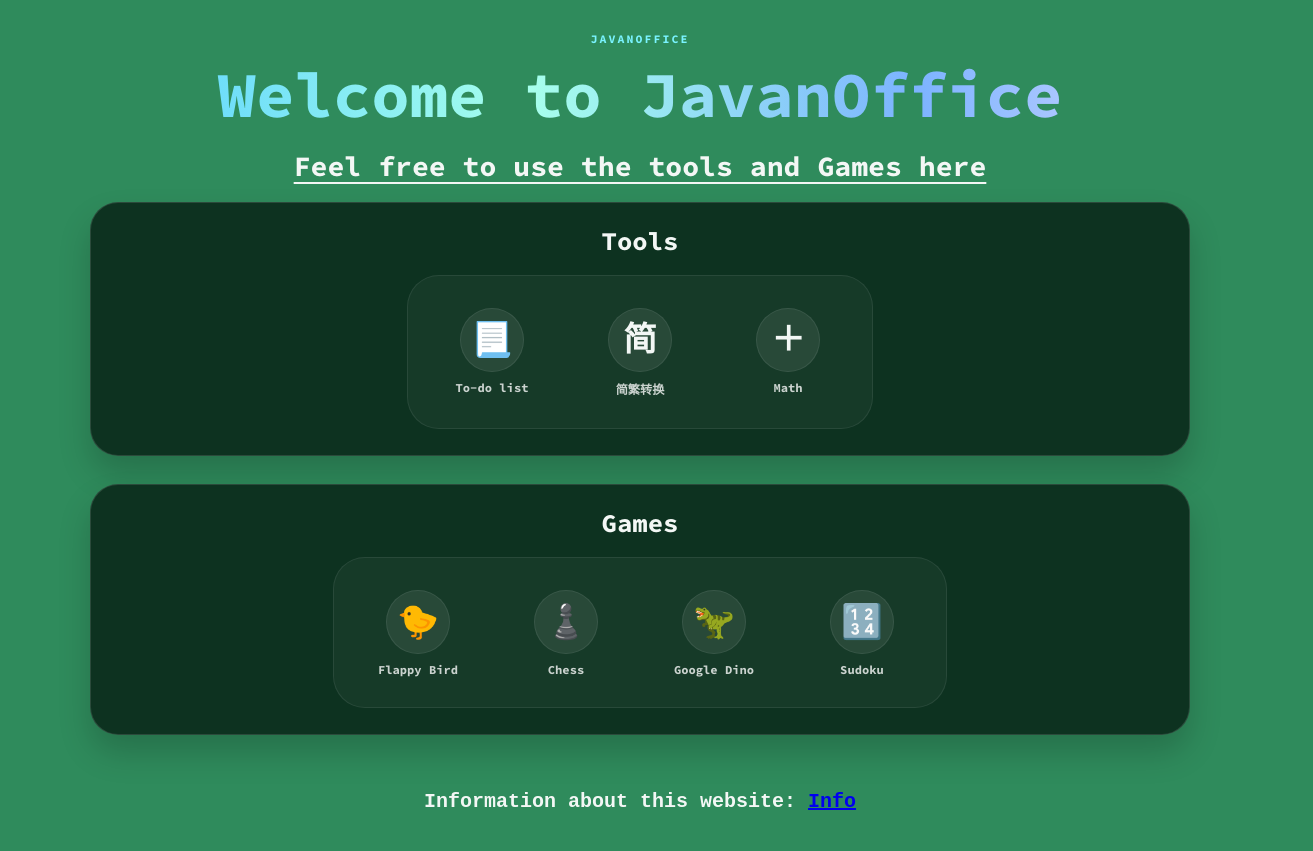
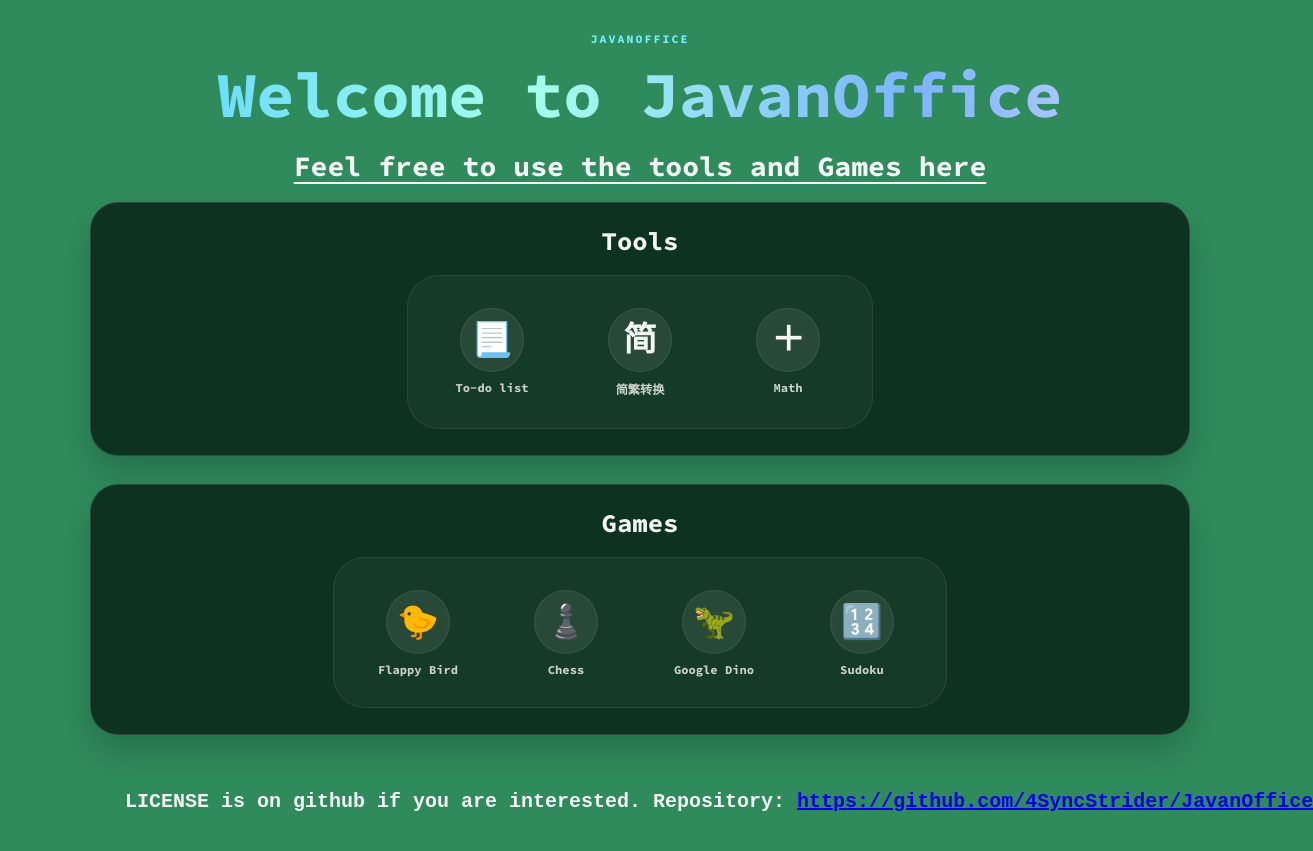
Before and after one commit to 4SyncStrider/JavanOffice, a plain HTML site: page index.html in a window 1280 px wide. Shown: the whole page, 1313 px wide, since content can reach past the window. Drawn offline with Linux system fonts and the light colour scheme.

Commit message:
Removed info/, and moved text to LICENSE. <pre> containing info/ now brings to JavanOffice's repository.

```diff
--- a/index.html
+++ b/index.html
@@ -78,7 +78,7 @@
       </main>
       <pre
         style="text-align: center; font-size: x-large"
-      >Information about this website: <a href="info/Info.html">Info</a></pre>
+      >LICENSE is on github if you are interested. Repository: <a href="https://github.com/4SyncStrider/JavanOffice">https://github.com/4SyncStrider/JavanOffice</a></pre>
     </div>
 
     <script type="module" src="menu/menu.js"></script>
```
Also changed, not shown: 1 other file.
